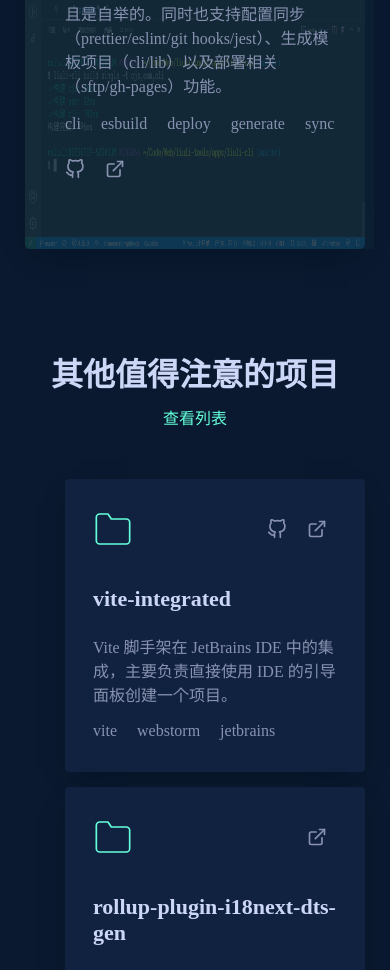
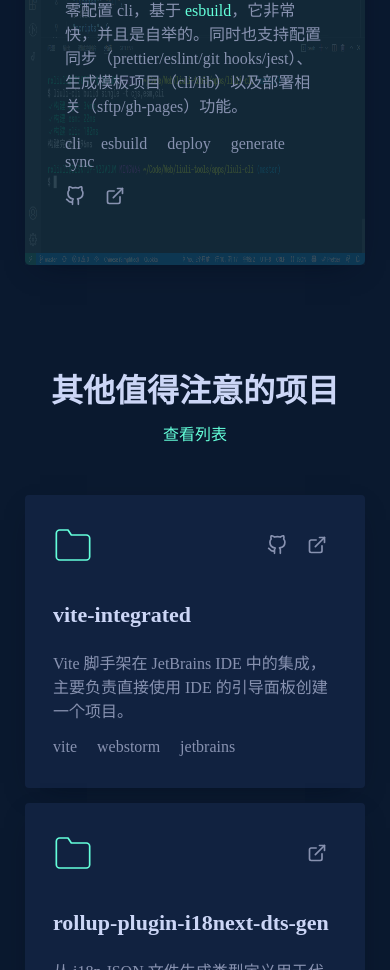
Before and after one commit to rxliuli/site, a Preact app in the folder apps/v2/: page / in a window 390 px wide. Shown: the part 3480-4450 px from the top of the page. Built offline with nearby package versions, Linux system fonts and the light colour scheme.

Commit message:
fix: 修复移动端的一些样式错误

```diff
--- a/apps/v2/src/views/WorkView.module.css
+++ b/apps/v2/src/views/WorkView.module.css
@@ -148,6 +148,12 @@
 
   .content > footer > ul {
     justify-content: start;
+    flex-wrap: wrap;
+    margin: 0px 10px 5px 0px;
+  }
+
+  .content > footer > ul:last-child {
+    margin-left: -10px;
   }
 }
 
@@ -174,6 +180,7 @@
   grid-template-columns: repeat(3, 1fr);
   margin-top: 50px;
   gap: 15px;
+  padding-left: 0;
 }
 @media (max-width: 980px) {
   .projectsGrid {
```
